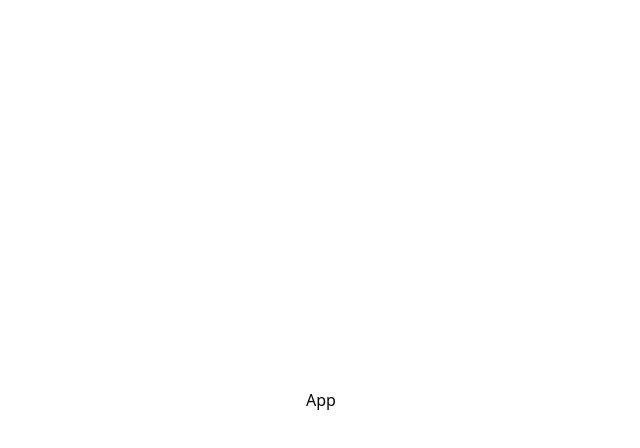
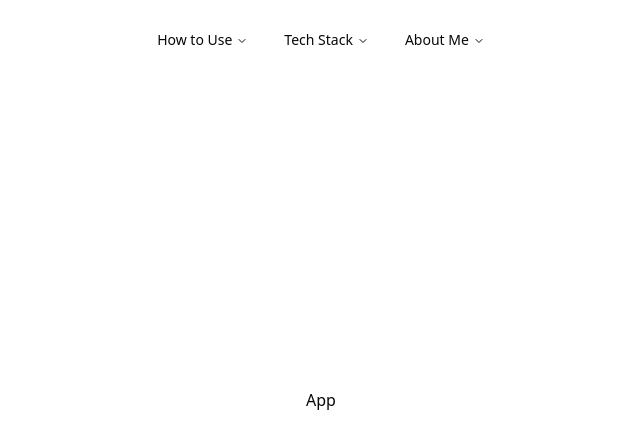
Before and after one commit to potakaaa/where-am-i, a React (Vite) app: page / in a window 1280 px wide. Shown: the top 448 px of the page, without its empty margins (319-959 px from the left). Built offline with nearby package versions, Linux system fonts and the light colour scheme.

Commit message:
added navbar placeholder

```diff
--- a/src/App.tsx
+++ b/src/App.tsx
@@ -1,9 +1,13 @@
 import { ThemeProvider } from "@/components/theme-provider";
+import Navbar from "./components/Navbar";
 
 const App = () => {
   return (
     <ThemeProvider defaultTheme="system" storageKey="vite-ui-theme">
-      <div>App</div>
+      <div className="size-full items-center justify-center flex flex-col">
+        <Navbar />
+        App
+      </div>
     </ThemeProvider>
   );
 };
--- a/src/components/Navbar.tsx
+++ b/src/components/Navbar.tsx
@@ -11,23 +11,23 @@ import {
 
 const Navbar = () => {
   return (
-    <div>
+    <div className="fixed top-5 z-10 flex px-5 ">
       <NavigationMenu>
         <NavigationMenuList>
           <NavigationMenuItem>
-            <NavigationMenuTrigger>Item One</NavigationMenuTrigger>
+            <NavigationMenuTrigger>How to Use</NavigationMenuTrigger>
             <NavigationMenuContent>
               <NavigationMenuLink>Link</NavigationMenuLink>
             </NavigationMenuContent>
           </NavigationMenuItem>
           <NavigationMenuItem>
-            <NavigationMenuTrigger>Item One</NavigationMenuTrigger>
+            <NavigationMenuTrigger>Tech Stack</NavigationMenuTrigger>
             <NavigationMenuContent>
               <NavigationMenuLink>Link</NavigationMenuLink>
             </NavigationMenuContent>
           </NavigationMenuItem>
           <NavigationMenuItem>
-            <NavigationMenuTrigger>Item One</NavigationMenuTrigger>
+            <NavigationMenuTrigger>About Me</NavigationMenuTrigger>
             <NavigationMenuContent>
               <NavigationMenuLink>Link</NavigationMenuLink>
             </NavigationMenuContent>
```
